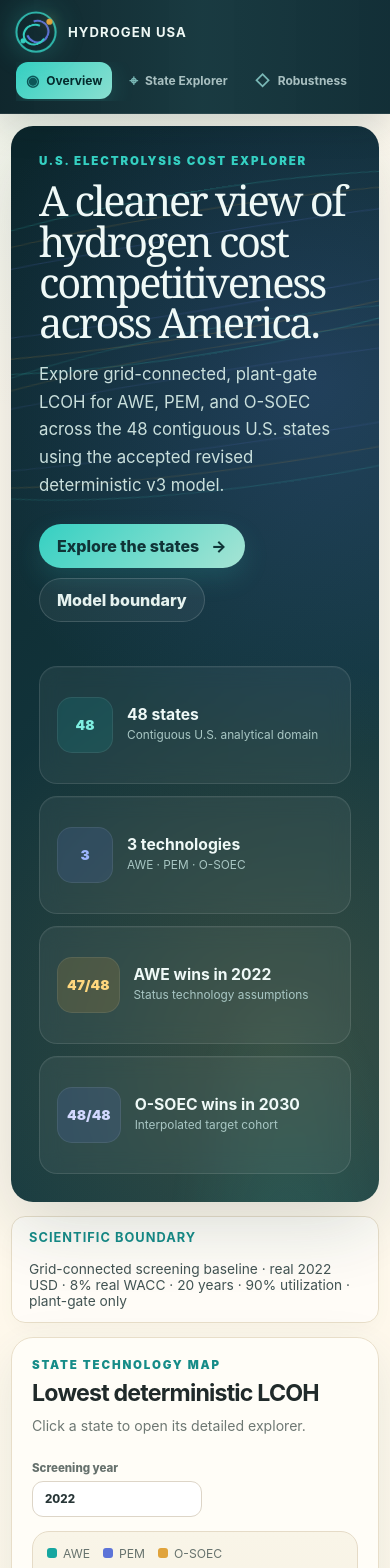
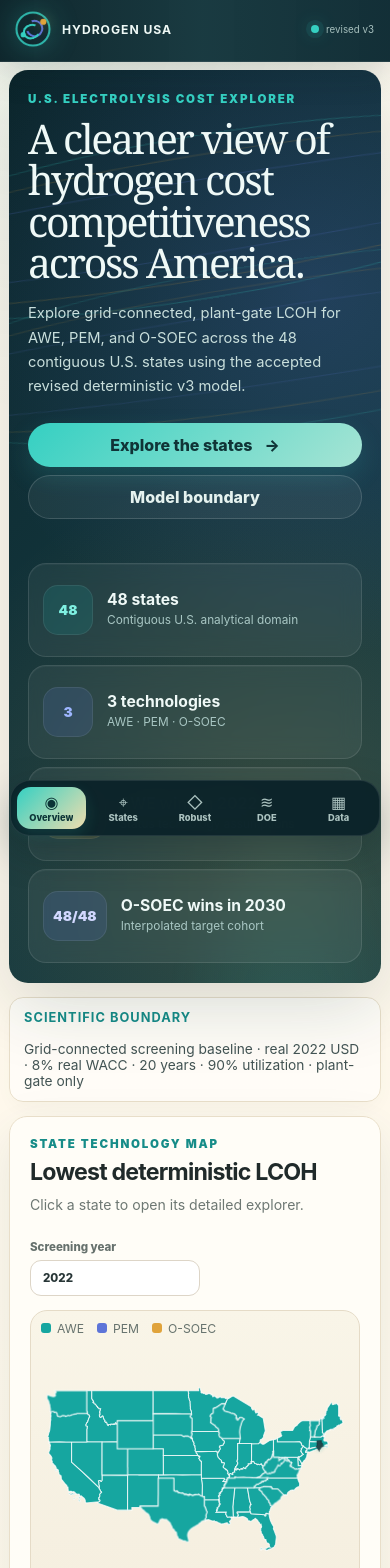
Before and after one commit to AndreNavaJime/GreenHydrogen, a Next.js app: page / in a window 390 px wide. Shown: the top 1568 px of the page. Built offline with nearby package versions, Linux system fonts and the light colour scheme.

Commit message:
Add mobile app shell, bottom tabs and install UI

```diff
--- a/app/globals.css
+++ b/app/globals.css
@@ -1351,3 +1351,290 @@ code {
 
   .mini-grid { grid-template-columns: 1fr; }
 }
+
+
+.mobile-tabbar {
+  display: none;
+}
+
+.install-card {
+  position: fixed;
+  left: 14px;
+  right: 14px;
+  bottom: calc(78px + env(safe-area-inset-bottom));
+  z-index: 140;
+  display: grid;
+  grid-template-columns: auto 1fr auto;
+  gap: 12px;
+  align-items: center;
+  padding: 13px 14px;
+  color: #eff9f7;
+  background:
+    radial-gradient(circle at 100% 0%, rgba(224,163,59,.16), transparent 9rem),
+    linear-gradient(135deg, rgba(11,35,41,.98), rgba(18,52,59,.98));
+  border: 1px solid rgba(255,255,255,.11);
+  border-radius: 18px;
+  box-shadow: 0 18px 48px rgba(7,28,33,.30);
+  backdrop-filter: blur(18px);
+  animation: installRise .34s cubic-bezier(.2,.75,.2,1) both;
+}
+
+.install-icon {
+  width: 42px;
+  height: 42px;
+  display: grid;
+  place-items: center;
+  border-radius: 13px;
+  color: #12343b;
+  background: linear-gradient(135deg, #35d0c2, #f0ddae);
+  font-weight: 900;
+  box-shadow: 0 8px 20px rgba(53,208,194,.17);
+}
+
+.install-copy {
+  display: grid;
+  gap: 3px;
+  min-width: 0;
+}
+
+.install-copy strong {
+  font-size: .86rem;
+}
+
+.install-copy span {
+  color: #b9cecb;
+  font-size: .73rem;
+  line-height: 1.35;
+}
+
+.install-button {
+  border-radius: 999px;
+  padding: 9px 13px;
+  color: #103437;
+  background: linear-gradient(135deg, #35d0c2, #a6e4d4);
+  font-weight: 900;
+  cursor: pointer;
+}
+
+.install-close {
+  position: absolute;
+  top: 5px;
+  right: 7px;
+  width: 26px;
+  height: 26px;
+  border-radius: 50%;
+  color: #9eb8b5;
+  background: transparent;
+  font-size: 1.1rem;
+  cursor: pointer;
+}
+
+@keyframes installRise {
+  from { opacity: 0; transform: translateY(16px) scale(.98); }
+  to { opacity: 1; transform: translateY(0) scale(1); }
+}
+
+@media (max-width: 760px) {
+  body {
+    padding-bottom: calc(72px + env(safe-area-inset-bottom));
+  }
+
+  .topbar {
+    position: sticky;
+    min-height: 62px;
+    grid-template-columns: 1fr auto;
+    padding-top: calc(9px + env(safe-area-inset-top));
+  }
+
+  .tab-nav {
+    display: none;
+  }
+
+  .nav-status {
+    display: inline-flex;
+    font-size: .68rem;
+  }
+
+  .brand-mark {
+    width: 34px;
+    height: 34px;
+    flex-basis: 34px;
+  }
+
+  .page-view {
+    width: min(100% - 18px, 1380px);
+  }
+
+  .hero-redesign {
+    min-height: unset;
+    margin-top: 8px;
+    padding: 22px 19px 20px;
+    border-radius: 19px;
+  }
+
+  .hero-copy-block h1 {
+    font-size: clamp(2.05rem, 10.5vw, 3rem);
+    line-height: 1.01;
+  }
+
+  .hero-copy-block p {
+    font-size: .92rem;
+  }
+
+  .hero-actions {
+    gap: 8px;
+  }
+
+  .primary-action,
+  .secondary-action {
+    width: 100%;
+    justify-content: center;
+  }
+
+  .hero-metrics article {
+    min-height: 94px;
+    padding: 14px;
+  }
+
+  .metric-icon {
+    min-width: 50px;
+    height: 50px;
+  }
+
+  .scientific-strip {
+    padding: 12px 14px;
+  }
+
+  .map-shell {
+    padding: 10px;
+    overflow: hidden;
+  }
+
+  .us-map {
+    min-height: 250px;
+  }
+
+  .state-insight-card,
+  .detail-card,
+  .surface-card,
+  .technology-showcase,
+  .major-stat-card,
+  .benchmark-card,
+  .downloads-panel {
+    border-radius: 18px;
+  }
+
+  .state-insight-card {
+    padding: 21px;
+  }
+
+  .state-insight-card h2 {
+    font-size: 2.45rem;
+  }
+
+  .page-heading {
+    margin-top: 12px;
+    padding: 22px 20px;
+    border-radius: 20px;
+  }
+
+  .page-heading h1 {
+    font-size: clamp(2rem, 10vw, 3rem);
+  }
+
+  .dark-select {
+    width: 100%;
+  }
+
+  .dark-select select {
+    width: 100%;
+    min-width: 0;
+  }
+
+  .mobile-tabbar {
+    position: fixed;
+    left: 10px;
+    right: 10px;
+    bottom: calc(8px + env(safe-area-inset-bottom));
+    z-index: 120;
+    display: grid;
+    grid-template-columns: repeat(5, 1fr);
+    gap: 3px;
+    padding: 6px;
+    border-radius: 20px;
+    color: #acc3c0;
+    background: rgba(11,35,41,.96);
+    border: 1px solid rgba(255,255,255,.09);
+    box-shadow: 0 15px 38px rgba(7,28,33,.28);
+    backdrop-filter: blur(18px);
+  }
+
+  .mobile-tab {
+    min-width: 0;
+    display: grid;
+    place-items: center;
+    gap: 2px;
+    padding: 7px 2px 6px;
+    border-radius: 14px;
+    color: inherit;
+    background: transparent;
+    cursor: pointer;
+  }
+
+  .mobile-tab > span {
+    font-size: 1rem;
+    line-height: 1;
+  }
+
+  .mobile-tab small {
+    max-width: 100%;
+    overflow: hidden;
+    text-overflow: ellipsis;
+    white-space: nowrap;
+    font-size: .58rem;
+    font-weight: 800;
+  }
+
+  .mobile-tab.active {
+    color: #0b3336;
+    background: linear-gradient(135deg, #35d0c2, #f0ddae);
+    box-shadow: 0 5px 15px rgba(53,208,194,.14);
+  }
+
+  .site-footer {
+    padding-bottom: 18px;
+  }
+}
+
+@media (max-width: 430px) {
+  .brand > span:last-child {
+    max-width: 180px;
+  }
+
+  .brand strong {
+    font-size: .76rem;
+  }
+
+  .nav-status {
+    font-size: .61rem;
+  }
+
+  .hero-metrics {
+    gap: 8px;
+  }
+
+  .overview-range {
+    flex-direction: column;
+    gap: 4px;
+  }
+
+  .install-card {
+    grid-template-columns: auto 1fr;
+    padding-right: 34px;
+  }
+
+  .install-button {
+    grid-column: 1 / -1;
+    width: 100%;
+  }
+}
```
